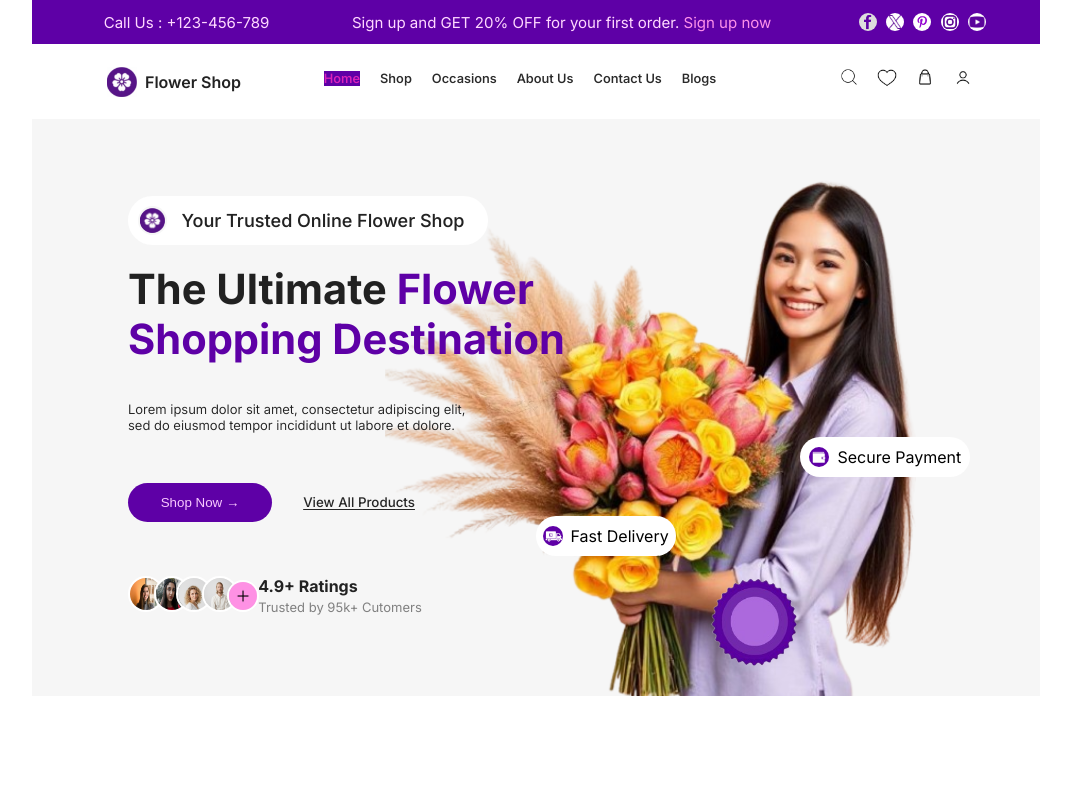
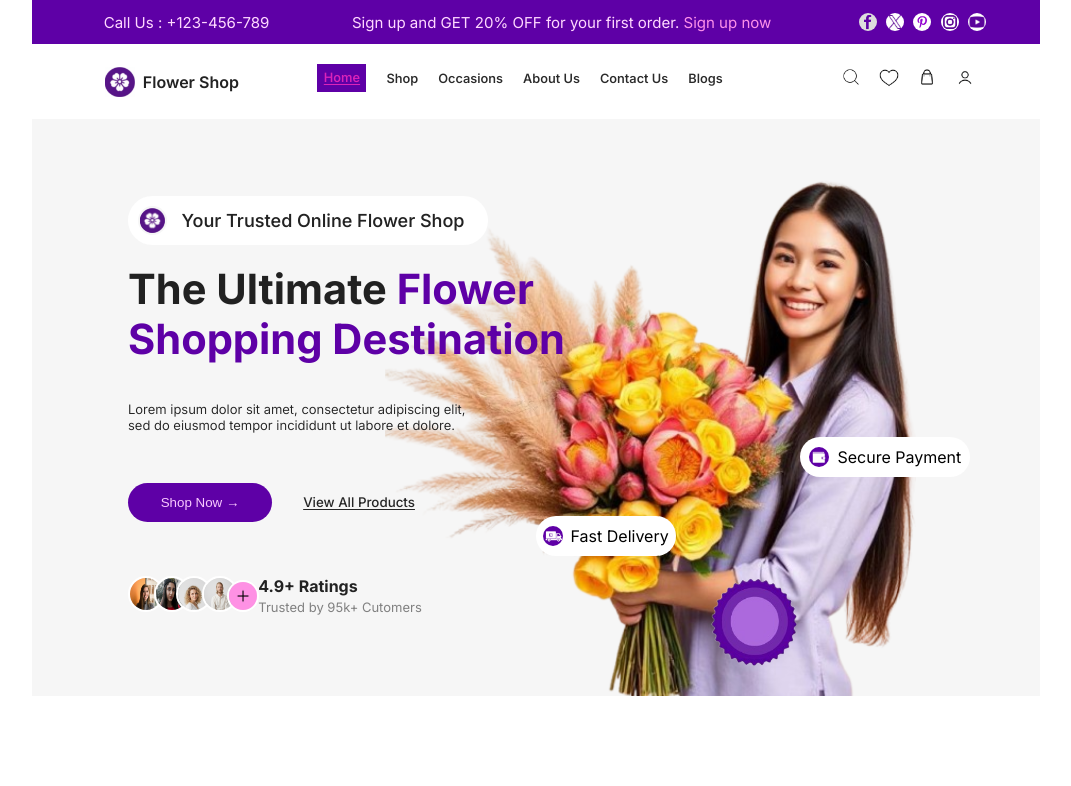
Before and after one commit to ErrorBabes/Flower-shop-webpage, a plain HTML site: page index.html in a window 1280 px wide. In both pictures the pointer is over the link "Home". Shown: the top 786 px of the page, without its empty margins (104-1175 px from the left). Drawn offline with Linux system fonts and the light colour scheme; a script that the page names is missing; files whose address does not match are found by name.

Commit message:
Add underline to nav when hovering

```diff
--- a/index.css
+++ b/index.css
@@ -176,6 +176,8 @@ nav a:hover,
 nav a:focus {
     color: #db23ba;
     background-color: #5E00A6;
+    padding: .5em;
+    text-decoration: underline;
 }
 
 .nav-icons {
```
